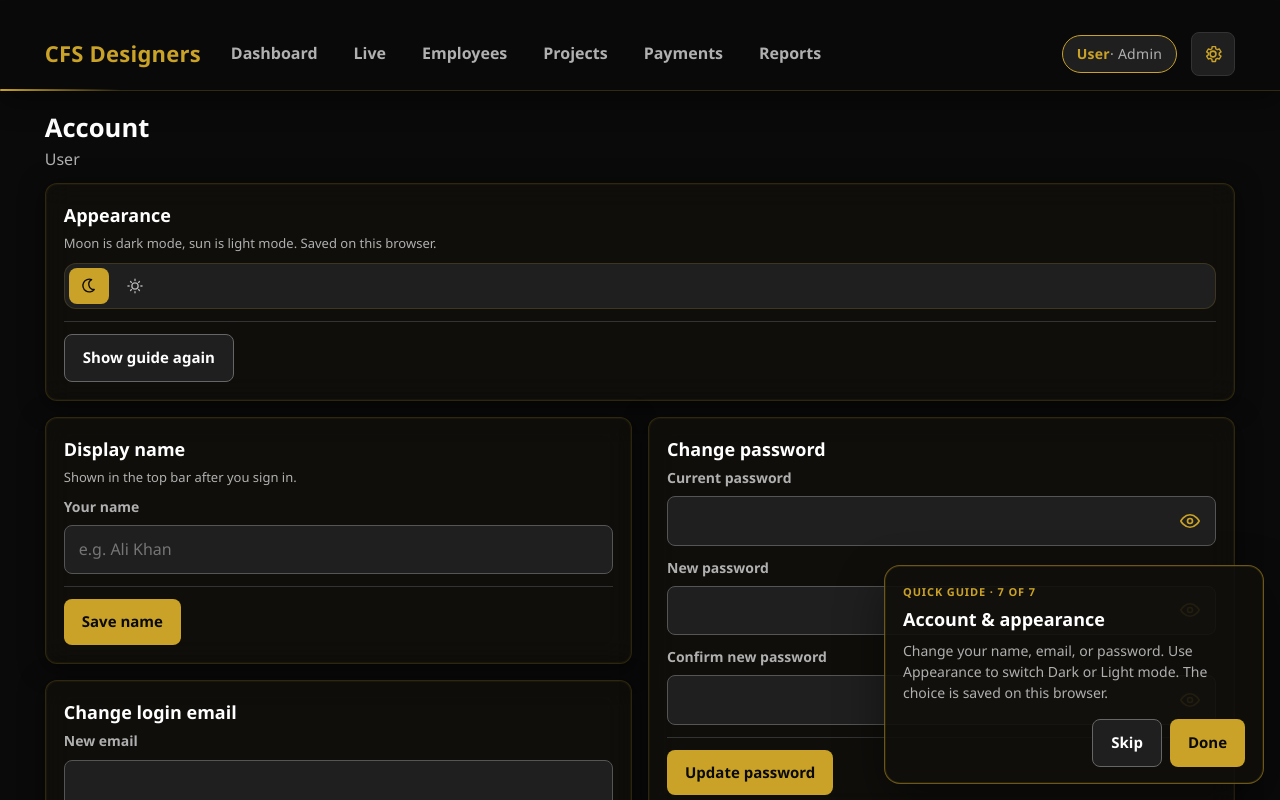
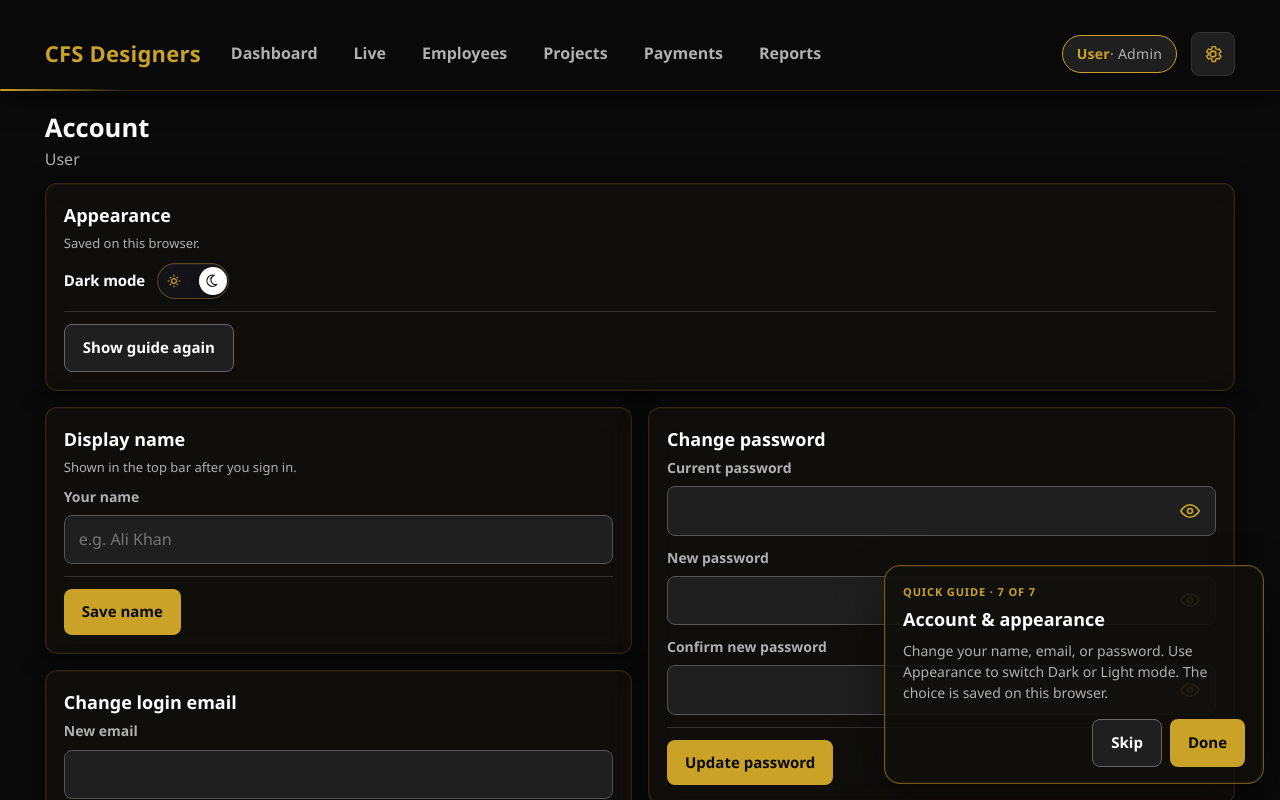
Before and after one commit to ToobaFazal02/EMS-CFS-DESIGNERS, a React (Vite) app in the folder apps/web/: page /account in a window 1280 px wide. Shown: the top 800 px of the page. Built offline with nearby package versions, Linux system fonts and the light colour scheme; sample sign-in values are in the browser's storage.

Commit message:
toggle changes

```diff
--- a/apps/web/src/components/ThemeSwitch.tsx
+++ b/apps/web/src/components/ThemeSwitch.tsx
@@ -3,12 +3,16 @@ import { applyTheme, getStoredTheme, type ThemeName } from "../theme";
 
 function MoonIcon() {
   return (
-    <svg width="18" height="18" viewBox="0 0 24 24" fill="none" aria-hidden>
+    <svg width="16" height="16" viewBox="0 0 24 24" fill="none" aria-hidden>
       <path
-        d="M15.5 3.5A8.5 8.5 0 1019 16.7 7 7 0 0115.5 3.5z"
+        d="M15.4 3.6A8.4 8.4 0 1019.2 17 6.8 6.8 0 0115.4 3.6z"
         stroke="currentColor"
-        strokeWidth="1.8"
+        strokeWidth="1.7"
         strokeLinejoin="round"
+      />
+      <path
+        d="M9.2 6.2l.35 1.05L10.6 7.6l-1.05.35L9.2 9l-.35-1.05L7.8 7.6l1.05-.35L9.2 6.2zM17.6 11.4l.22.68.68.22-.68.22-.22.68-.22-.68-.68-.22.68-.22.22-.68z"
+        fill="currentColor"
       />
     </svg>
   );
@@ -16,19 +20,25 @@ function MoonIcon() {
 
 function SunIcon() {
   return (
-    <svg width="18" height="18" viewBox="0 0 24 24" fill="none" aria-hidden>
-      <circle cx="12" cy="12" r="4.2" stroke="currentColor" strokeWidth="1.8" />
+    <svg width="16" height="16" viewBox="0 0 24 24" fill="none" aria-hidden>
+      <circle cx="12" cy="12" r="3.6" stroke="currentColor" strokeWidth="1.7" />
       <path
-        d="M12 3v1.6M12 19.4V21M4.2 12H2.6M21.4 12h-1.6M6.1 6.1l1.1 1.1M16.8 16.8l1.1 1.1M6.1 17.9l1.1-1.1M16.8 7.2l1.1-1.1"
+        d="M12 3.2v1.5M12 19.3v1.5M4.7 12H3.2M20.8 12h-1.5M6.4 6.4l1.05 1.05M16.55 16.55l1.05 1.05M6.4 17.6l1.05-1.05M16.55 7.45l1.05-1.05"
         stroke="currentColor"
-        strokeWidth="1.8"
+        strokeWidth="1.7"
         strokeLinecap="round"
       />
     </svg>
   );
 }
 
-export function ThemeSwitch({ variant = "page" }: { variant?: "page" | "menu" }) {
+export function ThemeSwitch({
+  variant = "page",
+  showLabel = false,
+}: {
+  variant?: "page" | "menu";
+  showLabel?: boolean;
+}) {
   const [theme, setTheme] = useState<ThemeName>(() => getStoredTheme());
 
   useEffect(() => {
@@ -37,36 +47,33 @@ export function ThemeSwitch({ variant = "page" }: { variant?: "page" | "menu" })
     return () => window.removeEventListener("ems-theme", sync);
   }, []);
 
-  function choose(next: ThemeName) {
+  const dark = theme === "dark";
+
+  function toggle() {
+    const next: ThemeName = dark ? "light" : "dark";
     applyTheme(next);
     setTheme(next);
   }
 
   return (
-    <div
-      className={variant === "menu" ? "theme-icons theme-icons-menu" : "theme-icons"}
-      role="group"
-      aria-label="Colour theme"
-    >
+    <div className={variant === "menu" ? "theme-switch-row theme-switch-row-menu" : "theme-switch-row"}>
+      {showLabel ? <span className="theme-switch-copy">Dark mode</span> : null}
       <button
         type="button"
-        className={theme === "dark" ? "theme-icon-btn is-on" : "theme-icon-btn"}
-        aria-pressed={theme === "dark"}
-        aria-label="Dark mode"
-        title="Dark mode"
-        onClick={() => choose("dark")}
+        className={dark ? "theme-switch is-dark" : "theme-switch is-light"}
+        role="switch"
+        aria-checked={dark}
+        aria-label={dark ? "Dark mode on, switch to light" : "Light mode on, switch to dark"}
+        title={dark ? "Dark mode" : "Light mode"}
+        onClick={toggle}
       >
-        <MoonIcon />
-      </button>
-      <button
-        type="button"
-        className={theme === "light" ? "theme-icon-btn is-on" : "theme-icon-btn"}
-        aria-pressed={theme === "light"}
-        aria-label="Light mode"
-        title="Light mode"
-        onClick={() => choose("light")}
-      >
-        <SunIcon />
+        <span className="theme-switch-ico theme-switch-sun" aria-hidden>
+          <SunIcon />
+        </span>
+        <span className="theme-switch-knob" aria-hidden />
+        <span className="theme-switch-ico theme-switch-moon" aria-hidden>
+          <MoonIcon />
+        </span>
       </button>
     </div>
   );
--- a/apps/web/src/pages/AccountPage.tsx
+++ b/apps/web/src/pages/AccountPage.tsx
@@ -77,8 +77,8 @@ export function AccountPage() {
 
       <div className="card account-panel account-appearance">
         <h3>Appearance</h3>
-        <p className="account-hint muted">Moon is dark mode, sun is light mode. Saved on this browser.</p>
-        <ThemeSwitch />
+        <p className="account-hint muted">Saved on this browser.</p>
+        <ThemeSwitch showLabel />
         {import.meta.env.DEV ? (
           <div className="account-actions" style={{ marginTop: 12 }}>
             <button
--- a/apps/web/src/styles.css
+++ b/apps/web/src/styles.css
@@ -2440,44 +2440,87 @@ p.line-hint {
 .gear-theme {
   display: flex;
   justify-content: center;
-  padding: 8px 6px 12px;
+  padding: 10px 8px 14px;
   margin-bottom: 4px;
   border-bottom: 1px solid rgba(201, 162, 39, 0.22);
 }
-.theme-icons {
+.theme-switch-row {
   display: inline-flex;
-  gap: 6px;
-  padding: 4px;
-  border-radius: 12px;
-  border: 1px solid var(--card-border);
-  background: var(--surface-2);
-}
-.theme-icon-btn {
-  width: 40px;
+  align-items: center;
+  gap: 12px;
+}
+.theme-switch-row-menu {
+  justify-content: center;
+  width: 100%;
+}
+.theme-switch-copy {
+  font-size: 15px;
+  font-weight: 700;
+  letter-spacing: -0.01em;
+  color: var(--text);
+}
+.theme-switch {
+  --ts-track: #141418;
+  --ts-knob: #ffffff;
+  --ts-icon: #c9a227;
+  --ts-icon-on: #141418;
+  position: relative;
+  display: inline-flex;
+  align-items: center;
+  justify-content: space-between;
+  width: 72px;
   height: 36px;
+  min-width: 72px;
   min-height: 36px;
-  min-width: 40px;
-  padding: 0;
+  padding: 0 8px;
+  border-radius: 999px;
+  border: 1px solid rgba(201, 162, 39, 0.38);
+  background: var(--ts-track);
+  box-shadow: inset 0 1px 0 rgba(255, 255, 255, 0.06), 0 1px 2px rgba(0, 0, 0, 0.25);
+  cursor: pointer;
+}
+.theme-switch:hover {
+  background: #1a1a20;
+  border-color: rgba(201, 162, 39, 0.55);
+}
+.theme-switch:focus-visible {
+  outline: 2px solid var(--gold);
+  outline-offset: 3px;
+}
+.theme-switch-ico {
+  position: relative;
+  z-index: 2;
+  width: 16px;
+  height: 16px;
   display: grid;
   place-items: center;
-  background: transparent;
-  color: var(--text-muted);
-  border: 1px solid transparent;
-  border-radius: 8px;
-  box-shadow: none;
-}
-.theme-icon-btn:hover {
-  background: rgba(201, 162, 39, 0.12);
-  color: var(--gold);
-}
-.theme-icon-btn.is-on,
-.theme-icon-btn.is-on:hover {
-  background: var(--gold);
-  color: var(--on-accent);
-}
-.gear-menu .theme-icons-menu {
-  width: 100%;
-  justify-content: center;
+  color: var(--ts-icon);
+  pointer-events: none;
+  transition: color 0.22s ease;
+}
+.theme-switch-knob {
+  position: absolute;
+  top: 3px;
+  left: 3px;
+  z-index: 1;
+  width: 28px;
+  height: 28px;
+  border-radius: 50%;
+  background: var(--ts-knob);
+  box-shadow: 0 2px 8px rgba(0, 0, 0, 0.28);
+  pointer-events: none;
+  transition: transform 0.22s cubic-bezier(0.22, 1, 0.36, 1);
+}
+.theme-switch.is-dark .theme-switch-knob {
+  transform: translateX(38px);
+}
+.theme-switch.is-dark .theme-switch-moon,
+.theme-switch.is-light .theme-switch-sun {
+  color: var(--ts-icon-on);
+}
+.theme-switch.is-dark .theme-switch-sun,
+.theme-switch.is-light .theme-switch-moon {
+  color: var(--ts-icon);
 }
 .gear-menu a,
 .gear-menu button,
@@ -2510,25 +2553,23 @@ p.line-hint {
   background: rgba(239, 68, 68, 0.14) !important;
   color: #fca5a5 !important;
 }
-.gear-menu .theme-icon-btn {
-  display: grid !important;
-  width: 44px !important;
-  min-width: 44px !important;
+.gear-menu .theme-switch {
+  display: inline-flex !important;
+  width: 72px !important;
+  min-width: 72px !important;
   height: 36px !important;
   min-height: 36px !important;
-  padding: 0 !important;
-  background: transparent !important;
-  color: var(--text-muted) !important;
-  border: 1px solid transparent !important;
-}
-.gear-menu .theme-icon-btn:hover {
-  background: rgba(201, 162, 39, 0.12) !important;
-  color: var(--gold) !important;
-}
-.gear-menu .theme-icon-btn.is-on,
-.gear-menu .theme-icon-btn.is-on:hover {
-  background: var(--gold) !important;
-  color: var(--on-accent) !important;
+  padding: 0 8px !important;
+  margin: 0 auto;
+  background: #141418 !important;
+  color: #c9a227 !important;
+  border: 1px solid rgba(201, 162, 39, 0.38) !important;
+  border-radius: 999px !important;
+  box-shadow: inset 0 1px 0 rgba(255, 255, 255, 0.06), 0 1px 2px rgba(0, 0, 0, 0.25) !important;
+}
+.gear-menu .theme-switch:hover {
+  background: #1a1a20 !important;
+  color: #c9a227 !important;
 }
 
 .staff-add-form {
@@ -3366,39 +3407,6 @@ p.line-hint {
 
 .account-appearance {
   margin-bottom: 16px;
-}
-.theme-switch {
-  display: inline-flex;
-  gap: 8px;
-  padding: 4px;
-  border-radius: 12px;
-  border: 1px solid var(--card-border);
-  background: var(--surface-2);
-}
-.theme-opt {
-  min-width: 108px;
-  background: transparent;
-  color: var(--text-muted);
-  border: 1px solid transparent;
-  box-shadow: none;
-}
-.theme-opt:hover {
-  background: rgba(201, 162, 39, 0.12);
-  color: var(--accent);
-}
-.theme-opt.is-on {
-  background: var(--gold);
-  color: var(--on-accent);
-}
-.theme-opt.is-on:hover {
-  background: var(--accent-hover);
-  color: var(--on-accent);
-}
-.theme-switch-compact {
-  width: 100%;
-}
-.theme-switch-compact .theme-opt {
-  min-width: 0;
 }
 
 .guide-card {
@@ -3718,4 +3726,8 @@ html[data-theme="light"] .dash-pill-idle {
   .guide-card {
     animation: none;
   }
-}
+  .theme-switch-knob,
+  .theme-switch-ico {
+    transition: none;
+  }
+}
```
